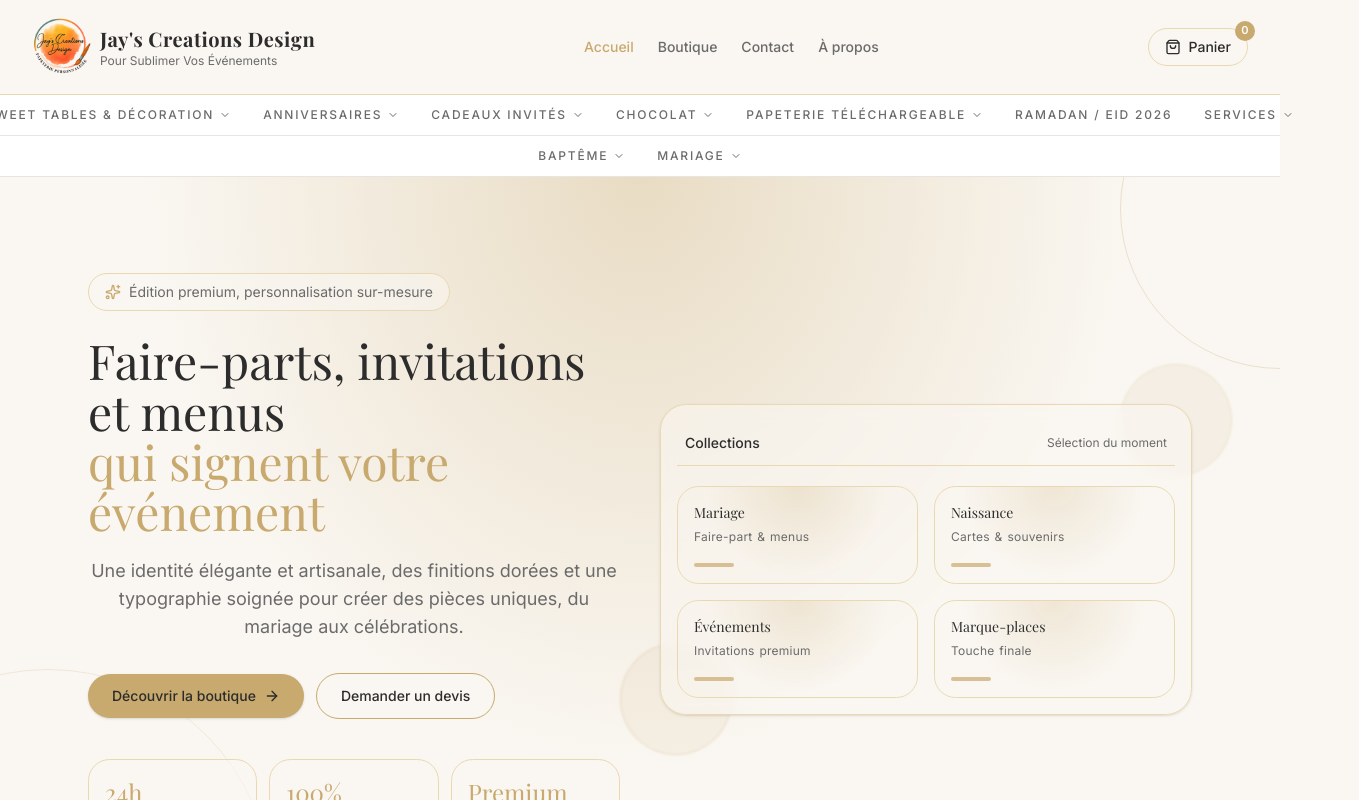
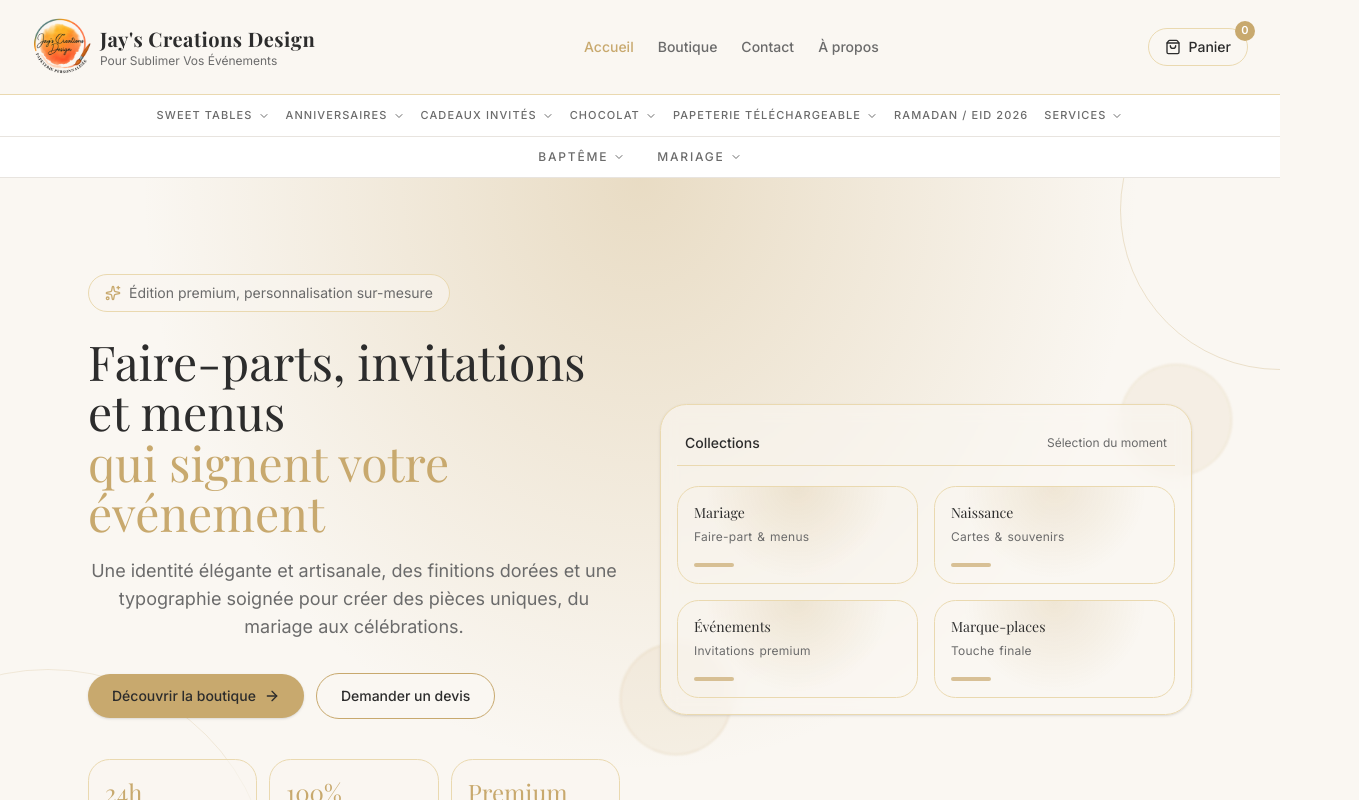
Before and after one commit to jayscreationsdesign/jayscreation, a Next.js app: page / in a window 1280 px wide. Shown: the top 800 px of the page, 1359 px wide, since content can reach past the window. Built offline with nearby package versions, Linux system fonts and the light colour scheme; a web font is replaced by a local one.

Commit message:
BUG FIX URGENT: header categories - flex nowrap + text reduit + scrollbar cachee

```diff
--- a/src/app/globals.css
+++ b/src/app/globals.css
@@ -133,3 +133,13 @@
   0% { transform: translateX(0); }
   100% { transform: translateX(-50%); }
 }
+
+/* Cacher la scrollbar pour le header catégories */
+.hide-scrollbar::-webkit-scrollbar {
+  display: none;
+}
+
+.hide-scrollbar {
+  -ms-overflow-style: none;
+  scrollbar-width: none;
+}
--- a/src/components/site/Header.tsx
+++ b/src/components/site/Header.tsx
@@ -31,6 +31,7 @@ const SKIP_SLUGS = new Set(["formation", "divers-objets-cadeaux"]);
 const SHORT_LABELS: Record<string, string> = {
   "divers-objets-cadeaux": "OBJETS & CADEAUX",
   "papeterie-telechargeable": "PAPETERIE TÉLÉCHARGEABLE",
+  "sweet-tables-decoration": "SWEET TABLES",
 };
 
 // ─── Build nav from categories ────────────────────────────────────────────────
@@ -246,7 +247,7 @@ export default function Header() {
         aria-label="Menu catégories"
       >
         <div className="mx-auto max-w-7xl px-4 sm:px-6 lg:px-8">
-          <div className="flex items-stretch justify-center">
+          <div className="flex items-stretch justify-center flex-nowrap overflow-x-auto hide-scrollbar" style={{ scrollbarWidth: 'none', msOverflowStyle: 'none' }}>
             {bottomNav.map((item) => {
               const isActive =
                 pathname.startsWith("/boutique") &&
@@ -263,8 +264,8 @@ export default function Header() {
                   <Link
                     href={item.href}
                     className={`
-                      inline-flex items-center gap-[3px] px-4 py-3
-                      text-xs font-medium uppercase tracking-[0.15em] whitespace-nowrap
+                      inline-flex items-center gap-[3px] px-2 py-3 flex-shrink-0
+                      text-[11px] font-medium uppercase tracking-[0.1em] whitespace-nowrap
                       transition-colors duration-300
                       ${
                         isActive
```
